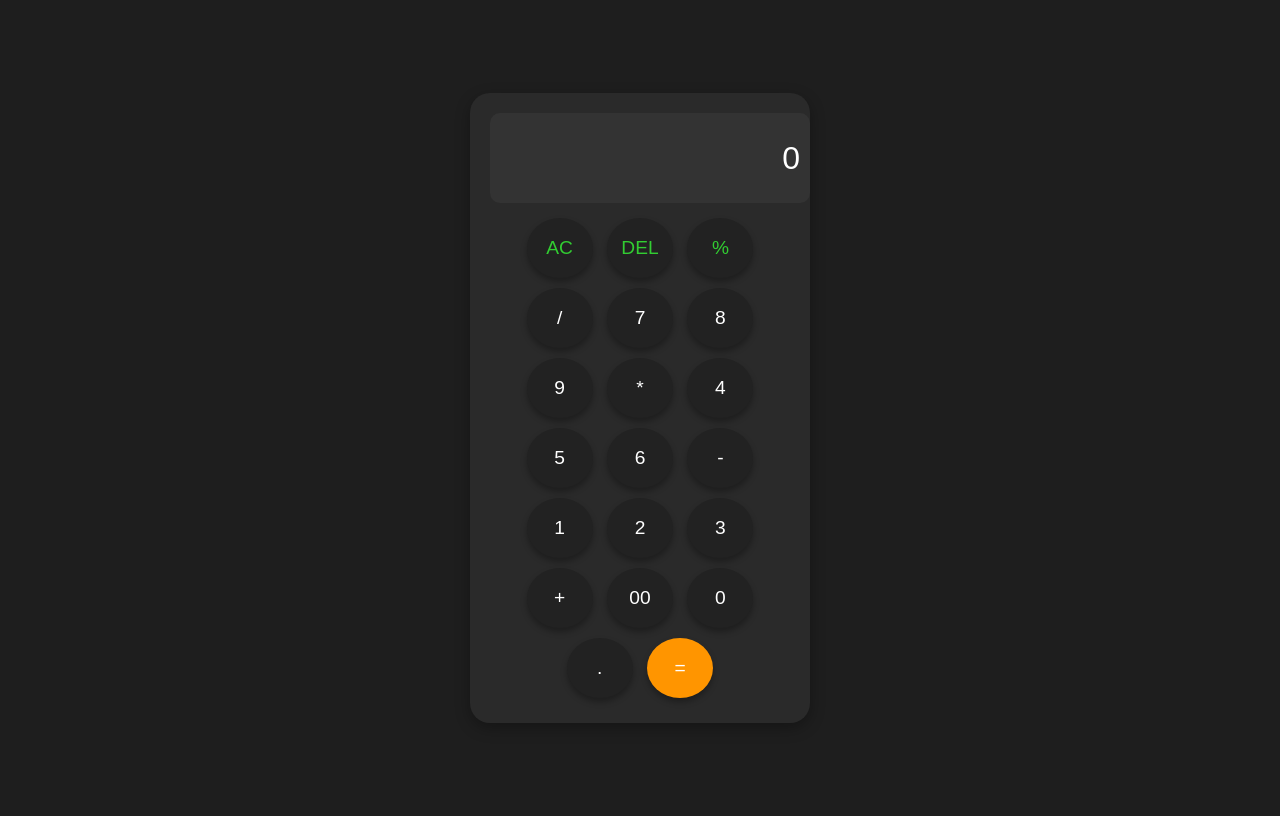
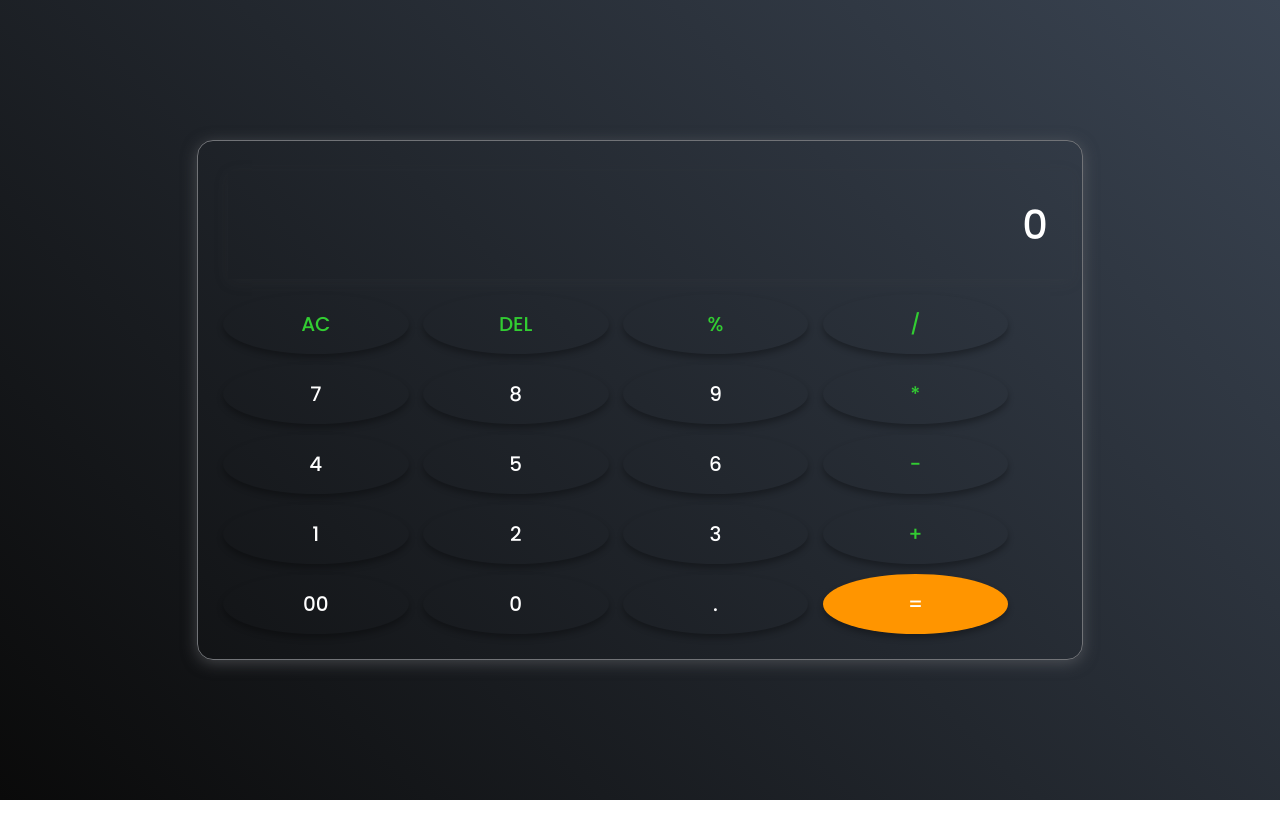
Before and after one commit to SLDHLR/Calculator, a plain HTML site: page index.html in a window 1280 px wide. Both pictures are taken after a click on the button "AC". Drawn offline with Linux system fonts and the light colour scheme.

Commit message:
finish script file

```diff
--- a/index.html
+++ b/index.html
@@ -15,19 +15,19 @@
             <button class="action" onclick="clearDisplay()">AC</button>
             <button class="action" onclick="deleteLast()">DEL</button>
             <button class="action" onclick="appendValue('%')">%</button>
-            <button onclick="appendValue('/')">/</button>
+            <button class="action" onclick="appendValue('/')">/</button>
             <button onclick="appendValue('7')">7</button>
             <button onclick="appendValue('8')">8</button>
             <button onclick="appendValue('9')">9</button>
-            <button onclick="appendValue('*')">*</button>
+            <button class="action" onclick="appendValue('*')">*</button>
             <button onclick="appendValue('4')">4</button>
             <button onclick="appendValue('5')">5</button>
             <button onclick="appendValue('6')">6</button>
-            <button onclick="appendValue('-')">-</button>
+            <button class="action" onclick="appendValue('-')">-</button>
             <button onclick="appendValue('1')">1</button>
             <button onclick="appendValue('2')">2</button>
             <button onclick="appendValue('3')">3</button>
-            <button onclick="appendValue('+')">+</button>
+            <button class="action" onclick="appendValue('+')">+</button>
             <button onclick="appendValue('00')">00</button>
             <button onclick="appendValue('0')">0</button>
             <button onclick="appendValue('.')">.</button>
--- a/script.js
+++ b/script.js
@@ -0,0 +1,25 @@
+function appendValue(value) {
+    let display = document.getElementById("display");
+    if (display.value === "0") {
+        display.value = value;
+    } else {
+        display.value += value;
+    }
+}
+function clearDisplay() {
+    document.getElementById("display").value = "0";
+}
+function deleteLast() {
+    let display = document.getElementById("display");
+    display.value = display.value.slice(0, -1);
+    if (display.value === "") {
+        display.value = "0";
+    }
+}
+function calculate() {
+    try {
+        document.getElementById("display").value = eval(document.getElementById("display").value);
+    } catch {
+        alert("Invalid Input");
+    }
+}
--- a/style.css
+++ b/style.css
@@ -1,41 +1,49 @@
+@import url('https://fonts.googleapis.com/css2?family=Poppins:wght@500&display=swap');
+
+*{
+    margin: 0;
+    padding: 0;
+    box-sizing: border-box;
+    font-family: 'Poppins', sans-serif;
+}
+
 body {
-    font-family: Arial, sans-serif;
     display: flex;
     justify-content: center;
     align-items: center;
     height: 100vh;
-    background-color: #1e1e1e;
+    background: linear-gradient(45deg, #0a0a0a, #3a4452);
+    width: 100%;
 }
 .calculator {
-    background: #2a2a2a;
+    background: transparent;
     padding: 20px;
-    border-radius: 20px;
-    box-shadow: 0 5px 15px rgba(0, 0, 0, 0.3);
-    text-align: center;
-    width: 300px;
+    border-radius: 16px;
+    box-shadow: 0 3px 15px rgba(113, 115, 119, 0.5);
+    border: 1px solid #717377;
 }
 input {
     width: 100%;
-    height: 70px;
     text-align: right;
-    font-size: 2em;
-    margin-bottom: 10px;
-    background: #333;
+    font-size: 40px;
+    border: none;
+    padding: 24px;
+    margin: 10px;
+    background: transparent;
+    cursor: pointer;
+    box-shadow: 0 3px 15px rgba(84, 84, 84, 0.1);
     color: white;
-    border: none;
-    border-radius: 10px;
-    padding: 10px;
 }
 .buttons button {
     width: 22%;
     height: 60px;
     margin: 5px;
-    font-size: 1.2em;
+    font-size: 20px;
     cursor: pointer;
     border: none;
     border-radius: 50%;
-    background: #222;
-    color: white;
+    background: transparent;
+    color: #ffffff;
     box-shadow: 0 4px 6px rgba(0, 0, 0, 0.3);
 }
 .buttons button:hover {
```
